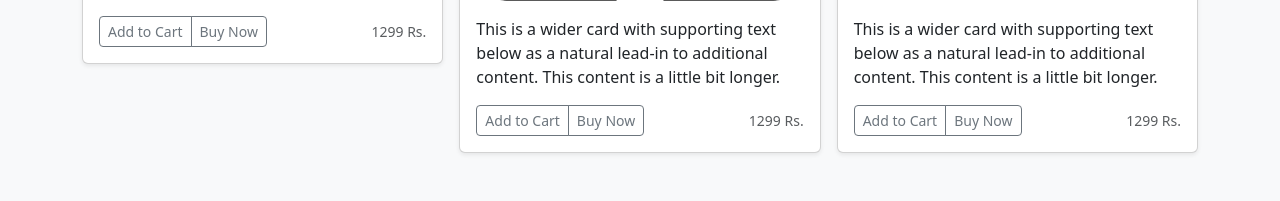
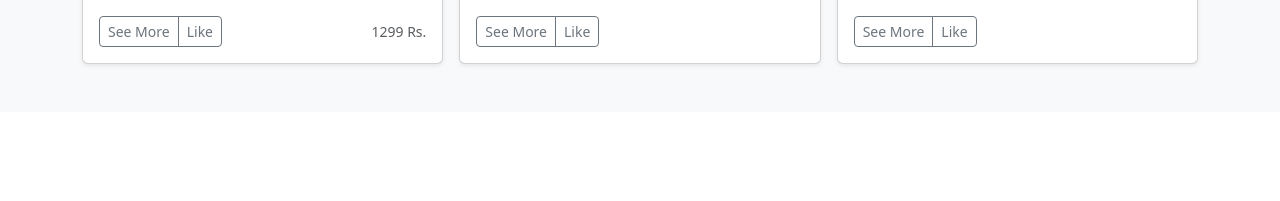
Before and after one commit to Market-Connect/MarketConnect, a Flask app: page /customer in a window 1280 px wide. Shown: the part 1993-2194 px from the top of the page. After the commit the page ends 2060 px from the top, so only its background shows below. Run offline with Flask 3, Linux system fonts and the light colour scheme; some libraries are stand-ins or nearby versions.

Commit message:
Almost Responsive

```diff
--- a/static/css/Slidestyle.css
+++ b/static/css/Slidestyle.css
@@ -18,6 +18,7 @@ body {
 .container {
   margin: auto;
   display: flex;
+  flex-wrap: wrap;
   background: #ffffff;
   align-items: center;
   height: auto;
@@ -70,7 +71,10 @@ body {
   line-height: 1.5;
 }
 
-.signupCustomer:link, .signupCustomer:visited, .signupCustomer:active, .signupCustomer:hover {
+.signupCustomer:link,
+.signupCustomer:visited,
+.signupCustomer:active,
+.signupCustomer:hover {
   color: white;
   text-decoration: none;
 }
--- a/templates/customerHome.html
+++ b/templates/customerHome.html
@@ -122,7 +122,7 @@
   <!-- Categories starts here-->
   <header>
     <nav>
-      <li ><a class="category-box" href="#category1">
+        <li ><a class="category-box" href="#category1">
           <p class="categoryText"><img class="icon" src="static/assets/grocery.png" width="auto" height="45px">Food</p>
         </a></li>
       <li ><a class="category-box" href="#category2">
@@ -149,6 +149,8 @@
         <li ><a class="category-box" href="#category7">
           <p class="categoryText"><img class="icon" src="static/assets/makeup.png" width="auto" height="45px">Beauty</p>
         </a></li>
+      </ul>
+
     </nav>
   </header>
   <!-- Categories ends here -->
@@ -195,10 +197,10 @@
                   content. This content is a little bit longer.</p>
                 <div class="d-flex justify-content-between align-items-center">
                   <div class="btn-group">
-                    <button type="button" class="btn btn-sm btn-outline-secondary">Add to Cart</button>
-                    <button type="button" class="btn btn-sm btn-outline-secondary">Buy Now</button>
+                    <button type="button" class="btn btn-sm btn-outline-secondary">See More</button>
+                    <button type="button" class="btn btn-sm btn-outline-secondary">Like</button>
                   </div>
-                  <small class="text-body-secondary">1299 Rs.</small>
+                  <!-- <small class="text-body-secondary">1299 Rs.</small> -->
                 </div>
               </div>
             </div>
@@ -211,10 +213,10 @@
                   content. This content is a little bit longer.</p>
                 <div class="d-flex justify-content-between align-items-center">
                   <div class="btn-group">
-                    <button type="button" class="btn btn-sm btn-outline-secondary">Add to Cart</button>
-                    <button type="button" class="btn btn-sm btn-outline-secondary">Buy Now</button>
+                    <button type="button" class="btn btn-sm btn-outline-secondary">See More</button>
+                    <button type="button" class="btn btn-sm btn-outline-secondary">Like</button>
                   </div>
-                  <small class="text-body-secondary">1299 Rs.</small>
+                  <!-- <small class="text-body-secondary">1299 Rs.</small> -->
                 </div>
               </div>
             </div>
@@ -227,10 +229,10 @@
                   content. This content is a little bit longer.</p>
                 <div class="d-flex justify-content-between align-items-center">
                   <div class="btn-group">
-                    <button type="button" class="btn btn-sm btn-outline-secondary">Add to Cart</button>
-                    <button type="button" class="btn btn-sm btn-outline-secondary">Buy Now</button>
+                    <button type="button" class="btn btn-sm btn-outline-secondary">See More</button>
+                    <button type="button" class="btn btn-sm btn-outline-secondary">Like</button>
                   </div>
-                  <small class="text-body-secondary">1299 Rs.</small>
+                  <!-- <small class="text-body-secondary">1299 Rs.</small> -->
                 </div>
               </div>
             </div>
@@ -244,10 +246,10 @@
                   content. This content is a little bit longer.</p>
                 <div class="d-flex justify-content-between align-items-center">
                   <div class="btn-group">
-                    <button type="button" class="btn btn-sm btn-outline-secondary">Add to Cart</button>
-                    <button type="button" class="btn btn-sm btn-outline-secondary">Buy Now</button>
+                    <button type="button" class="btn btn-sm btn-outline-secondary">See More</button>
+                    <button type="button" class="btn btn-sm btn-outline-secondary">Like</button>
                   </div>
-                  <small class="text-body-secondary">1299 Rs.</small>
+                  <!-- <small class="text-body-secondary">1299 Rs.</small> -->
                 </div>
               </div>
             </div>
@@ -260,10 +262,10 @@
                   content. This content is a little bit longer.</p>
                 <div class="d-flex justify-content-between align-items-center">
                   <div class="btn-group">
-                    <button type="button" class="btn btn-sm btn-outline-secondary">Add to Cart</button>
-                    <button type="button" class="btn btn-sm btn-outline-secondary">Buy Now</button>
+                    <button type="button" class="btn btn-sm btn-outline-secondary">See More</button>
+                    <button type="button" class="btn btn-sm btn-outline-secondary">Like</button>
                   </div>
-                  <small class="text-body-secondary">1299 Rs.</small>
+                  <!-- <small class="text-body-secondary">1299 Rs.</small> -->
                 </div>
               </div>
             </div>
@@ -276,10 +278,10 @@
                   content. This content is a little bit longer.</p>
                 <div class="d-flex justify-content-between align-items-center">
                   <div class="btn-group">
-                    <button type="button" class="btn btn-sm btn-outline-secondary">Add to Cart</button>
-                    <button type="button" class="btn btn-sm btn-outline-secondary">Buy Now</button>
+                    <button type="button" class="btn btn-sm btn-outline-secondary">See More</button>
+                    <button type="button" class="btn btn-sm btn-outline-secondary">Like</button>
                   </div>
-                  <small class="text-body-secondary">1299 Rs.</small>
+                  <!-- <small class="text-body-secondary">1299 Rs.</small> -->
                 </div>
               </div>
             </div>
@@ -293,8 +295,8 @@
                   content. This content is a little bit longer.</p>
                 <div class="d-flex justify-content-between align-items-center">
                   <div class="btn-group">
-                    <button type="button" class="btn btn-sm btn-outline-secondary">Add to Cart</button>
-                    <button type="button" class="btn btn-sm btn-outline-secondary">Buy Now</button>
+                    <button type="button" class="btn btn-sm btn-outline-secondary">See More</button>
+                    <button type="button" class="btn btn-sm btn-outline-secondary">Like</button>
                   </div>
                   <small class="text-body-secondary">1299 Rs.</small>
                 </div>
@@ -303,32 +305,32 @@
           </div>
           <div class="col">
             <div class="card shadow-sm">
-              <img src="/static/Assets/giftbox.png" alt="">
+              <img src="/static/Assets/fruit.jpg" alt="">
               <div class="card-body">
                 <p class="card-text">This is a wider card with supporting text below as a natural lead-in to additional
                   content. This content is a little bit longer.</p>
                 <div class="d-flex justify-content-between align-items-center">
                   <div class="btn-group">
-                    <button type="button" class="btn btn-sm btn-outline-secondary">Add to Cart</button>
-                    <button type="button" class="btn btn-sm btn-outline-secondary">Buy Now</button>
+                    <button type="button" class="btn btn-sm btn-outline-secondary">See More</button>
+                    <button type="button" class="btn btn-sm btn-outline-secondary">Like</button>
                   </div>
-                  <small class="text-body-secondary">1299 Rs.</small>
+                  <!-- <small class="text-body-secondary">1299 Rs.</small> -->
                 </div>
               </div>
             </div>
           </div>
           <div class="col">
             <div class="card shadow-sm">
-             <img src="/static/Assets/t-shirt.png" alt="">
+             <img src="/static/Assets/smartphone.jpg" alt="">
               <div class="card-body">
                 <p class="card-text">This is a wider card with supporting text below as a natural lead-in to additional
                   content. This content is a little bit longer.</p>
                 <div class="d-flex justify-content-between align-items-center">
                   <div class="btn-group">
-                    <button type="button" class="btn btn-sm btn-outline-secondary">Add to Cart</button>
-                    <button type="button" class="btn btn-sm btn-outline-secondary">Buy Now</button>
+                    <button type="button" class="btn btn-sm btn-outline-secondary">See More</button>
+                    <button type="button" class="btn btn-sm btn-outline-secondary">Like</button>
                   </div>
-                  <small class="text-body-secondary">1299 Rs.</small>
+                  <!-- <small class="text-body-secondary">1299 Rs.</small> -->
                 </div>
               </div>
             </div>
```
